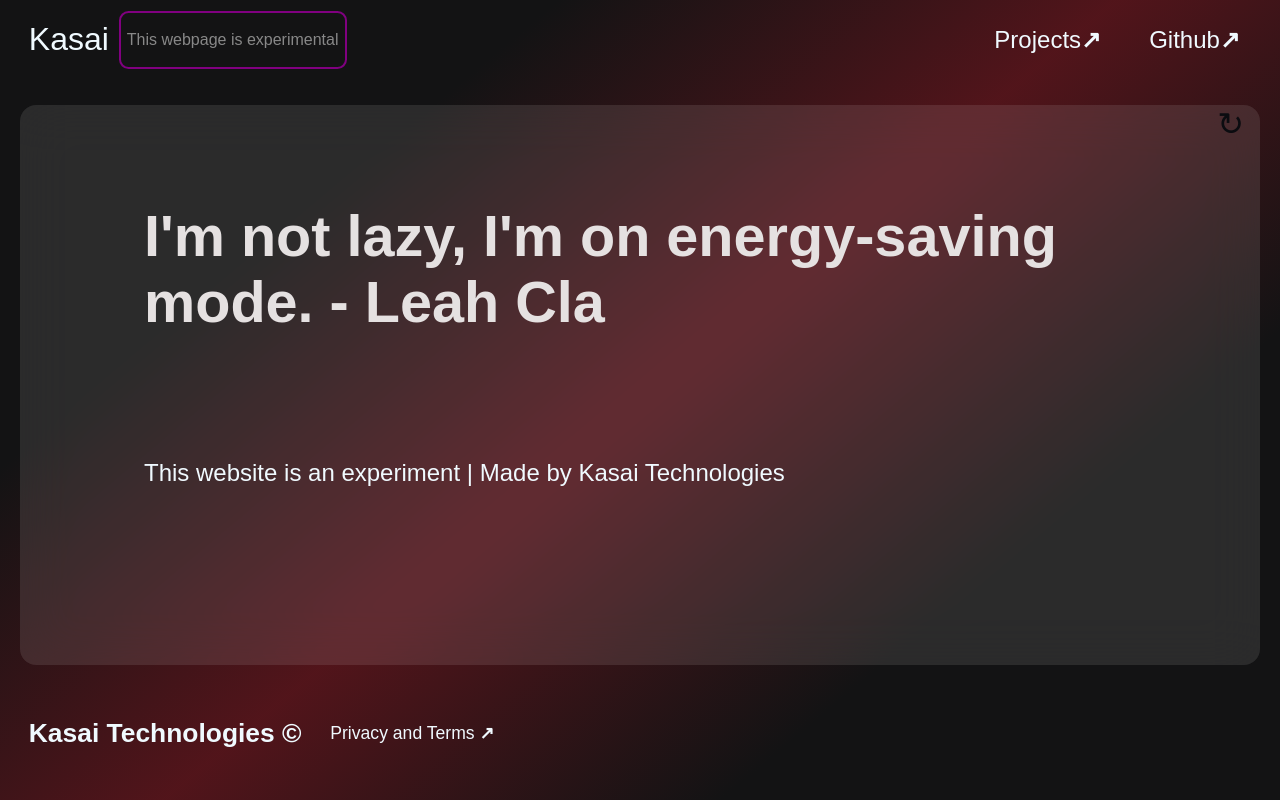
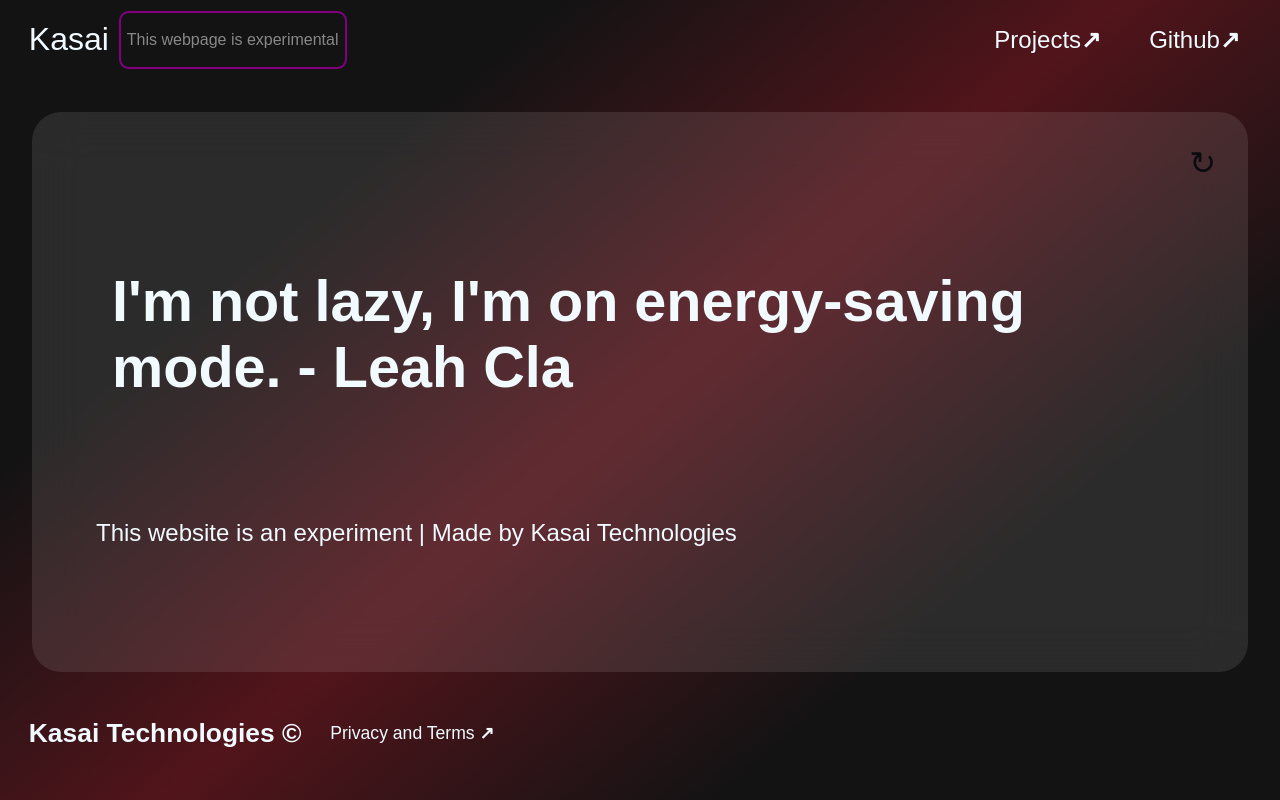
Before and after one commit to kirilft/Chromium, an Angular app: page /main in a window 1280 px wide. Built offline with nearby package versions, Linux system fonts and the light colour scheme; a web font is replaced by a local one.

Commit message:
final commit

```diff
--- a/src/app/kasai/kasai.component.css
+++ b/src/app/kasai/kasai.component.css
@@ -39,8 +39,7 @@
 .content-container {
     display: flex;
     flex-wrap: wrap;
-    gap: 10px; /* Reduced from 20px to decrease spacing between columns */
-    justify-content: Top;
+    gap: 10px;
     width: calc(100% - 4rem);
     height: 64vh;
     margin: 2rem;
--- a/src/app/kasai/kasai.component.html
+++ b/src/app/kasai/kasai.component.html
@@ -1,68 +1,51 @@
 <header class="header">
-    <img src="./assets/img/Tommyinnit.png" alt="TommyInnit" class="header-logo">
+    <img ngSrc="./assets/img/Tommyinnit.png" alt="TommyInnit" class="header-logo" height="585" width="694">
     <h1 class="header-text">The quick brown fox jumps over the lazy dog</h1>
 </header>
         <main class="content-container main-container">
             <div class="category">
                 <h2>Network</h2>
-                <a href="http://opn.kasai.tech" target="_blank" class="link">
+                <a href="https://opn.kasai.tech" target="_blank" class="link">
                     <div class="link-container">
-                        <img src="./assets/img/opnsense.png" alt="OPNsense Icon">
+                        <img ngSrc="./assets/img/opnsense.png" alt="OPNsense Icon" height="512" width="512">
                         <span>OPNsense</span>
                     </div>
                 </a>
 
-                <a href="http://sw.kasai.tech" target="_blank" class="link">
+                <a href="https://sw.kasai.tech" target="_blank" class="link">
                     <div class="link-container">
-                        <img src="./assets/img/tplink.png" alt="Switch Icon">
+                        <img ngSrc="./assets/img/tplink.png" alt="Switch Icon" height="225" width="225">
                         <span>Switch</span>
                     </div>
                 </a>
 
                 <a href="https://nebula.zyxel.com" target="_blank" class="link">
                     <div class="link-container">
-                        <img src="./assets/img/zyxel.png" alt="Zyxel Icon">
+                        <img ngSrc="./assets/img/zyxel.png" alt="Zyxel Icon" height="780" width="780">
                         <span>Zyxel</span>
                     </div>
                 </a>
             </div>
 
             <div class="category">
-                <h2>Home</h2>
-                <a href="http://10.20.30.3:8123" target="_blank" class="link">
+                <h2>Development</h2>
+                <a href="https://kasai.tech" target="_blank" class="link">
                     <div class="link-container">
-                        <img src="./assets/img/home.png" alt="Home Assistant Icon">
-                        <span>Home Assistant</span>
-                    </div>
-                </a>
-
-                <a href="http://10.20.30.4:32400" target="_blank" class="link">
-                    <div class="link-container">
-                        <img src="./assets/img/plex.png" alt="Plex Icon">
-                        <span>Plex</span>
-                    </div>
-                </a>
-            </div>
-
-            <div class="category">
-                <h2>Development</h2>
-                <a href="http://kasai.tech" target="_blank" class="link">
-                    <div class="link-container">
-                        <img src="./assets/img/chrome.png" alt="Chromium Icon">
+                        <img ngSrc="./assets/img/chrome.png" alt="Chromium Icon" height="256" width="256">
                         <span>Chromium</span>
                     </div>
                 </a>
 
-                <a href="http://pve.kasai.tech" target="_blank" class="link">
+                <a href="https://pve.kasai.tech" target="_blank" class="link">
                     <div class="link-container">
-                        <img src="./assets/img/pve.png" alt="Proxmox Icon">
+                        <img ngSrc="./assets/img/pve.png" alt="Proxmox Icon" height="1000" width="1000">
                         <span>Proxmox</span>
                     </div>
                 </a>
 
-                <a href="http://npm.kasai.tech" target="_blank" class="link">
+                <a href="https://npm.kasai.tech" target="_blank" class="link">
                     <div class="link-container">
-                        <img src="./assets/img/icon.png" alt="NGINX Icon">
+                        <img ngSrc="./assets/img/icon.png" alt="NGINX Icon" height="192" width="192">
                         <span>Nginx Proxy Manager</span>
                     </div>
                 </a>
--- a/src/app/kasai/kasai.module.ts
+++ b/src/app/kasai/kasai.module.ts
@@ -1,6 +1,6 @@
 // src/app/kasai/kasai.module.ts
 import { NgModule } from '@angular/core';
-import { CommonModule } from '@angular/common';
+import {CommonModule, NgOptimizedImage} from '@angular/common';
 import { RouterModule, Routes } from '@angular/router';
 import { KasaiComponent } from './kasai.component';
 import { SharedModule } from '../shared/shared.module'; // Import SharedModule
@@ -16,10 +16,12 @@ const routes: Routes = [
   declarations: [
     KasaiComponent
   ],
-  imports: [
-    CommonModule,
-    RouterModule.forChild(routes),
-    SharedModule // Import SharedModule here
-  ]
+    imports: [
+        CommonModule,
+        RouterModule.forChild(routes),
+        SharedModule,
+        NgOptimizedImage,
+        // Import SharedModule here
+    ]
 })
 export class KasaiModule { }
--- a/src/app/main/main.component.css
+++ b/src/app/main/main.component.css
@@ -1,65 +1,54 @@
-.main-container {
-  width: 100%;
+main {
   flex-direction: column;
   align-items: center;
   justify-content: space-between;
-  padding: 5px 20px;
-}
-
-.content-container {
-  padding-top: 3rem;
-  margin: 20px 0 0 0;
-  width: 100%;
-  height: 70vh;
+  overflow-y: auto;
+  padding: 2rem;
+  margin: 2rem;
+  border-radius:calc(1rem + 1vw);
   background-color: rgba(255,255,255, .10);
   backdrop-filter: blur(25px);
-  border-radius: 1rem;
-  overflow-y: auto;
+  height: 70vh;
 }
 
 .typewriter-text {
-  margin-top: -4rem;
-  width: 100%;
-  height: 50%;
+  margin: 2rem;
+  padding: 1rem;
   display: flex;
   justify-content: center;
   align-items: center;
-  font-size:calc(1em + 1vw);
-}
-
-.typewriter-text h1 p {
   overflow-wrap: break-word;
   overflow: hidden;
   text-overflow: ellipsis;
-}
-
-.typewriter-text h1, .additional-text {
-  margin: 10% 10% 0 10%;
-  color: var(--color-light-gray);
+  color: var(--color-snow);
+  font-size:calc(1rem + 1vw);
 }
 
 .additional-text {
+  margin: 2rem auto;
+  padding: 2rem;
   text-align: left;
+  overflow-wrap: break-word;
+  overflow: hidden;
+  text-overflow: ellipsis;
   color: var(--color-snow);
-  font-size: 1.5em;
+  font-size: 1.5rem;
 }
 
 .reload {
+  margin: 0 0 0 auto;
+  padding: 0;
   display: flex;
-  justify-content: flex-end; /* Keeps content aligned to the right */
+  justify-content: flex-end;
+  align-items: center;
+  cursor: pointer;
+  user-select: none;
+  color: var(--color-black);
   font-size: 2rem;
-  cursor: pointer;
   transition: transform 0.3s ease;
-  user-select: none;
-  width: 100%; /* Fills the width of its container */
-  color: var(--color-black);
-  align-items: center; /* Centers the reload icon vertically */
-  padding-right: 1rem;
-  margin: 0;
-  margin-top: -3rem; /* Adds padding to the right, effectively shifting content to the left */
-
+  width: fit-content;
 }
 
 .reload:hover{
-  color: var(--color-light-gray); /* Changes icon color on hover */
+  color: var(--color-light-gray);
 }
--- a/src/app/main/main.component.html
+++ b/src/app/main/main.component.html
@@ -1,7 +1,5 @@
 <app-header></app-header>
-<div class="main-container">
   <main>
-    <div class="content-container">
       <p class="reload" (click)="displayRandomSentence()">&#8635;</p>
       <div class="typewriter-text" [@typing]="typingState">
         <h1>{{ displayedSentence }}</h1>
@@ -9,7 +7,5 @@
       <p class="additional-text">
         This website is an experiment | Made by Kasai Technologies
       </p>
-    </div>
   </main>
-</div>
 <app-footer></app-footer>
--- a/src/app/page-not-found/page-not-found.component.css
+++ b/src/app/page-not-found/page-not-found.component.css
@@ -17,7 +17,6 @@
   align-items: center;
   font-size: calc(1em + 1vw);
   color: var(--color-snow);
-  padding: 2rem;
   padding-left: 3rem;
   overflow-wrap: break-word;
   overflow: hidden;
@@ -28,14 +27,12 @@
   text-align: left;
   color: var(--color-gray);
   font-size: calc(1.2rem + 1vw);
-  padding: 1rem;
   margin-top: 1rem;
   padding-left: 3rem;
 }
 
 .error {
   margin: 1rem;
-  padding: 1rem;
   padding-left: 3rem;
   text-align: left;
   font-size: calc(1.5em + 1vw);
@@ -120,7 +117,6 @@
 @media (max-width: 480px) {
   .main-container, .typewriter-text, .additional-text, .error {
     width: 100%; /* Full width for very small screens */
-    padding-left: 1rem; /* Reduce padding further */
     padding: 1rem; /* Uniform padding for all elements */
   }
 
--- a/src/index.html
+++ b/src/index.html
@@ -6,7 +6,6 @@
   <meta name="viewport" content="width=device-width, initial-scale=1">
   <meta name="description" content="This website is an experiment | Made by Kasai Technologies">
   <link rel="icon" href="/assets/img/favicon.webp">
-
 </head>
 <body>
   <app-root></app-root>
```
